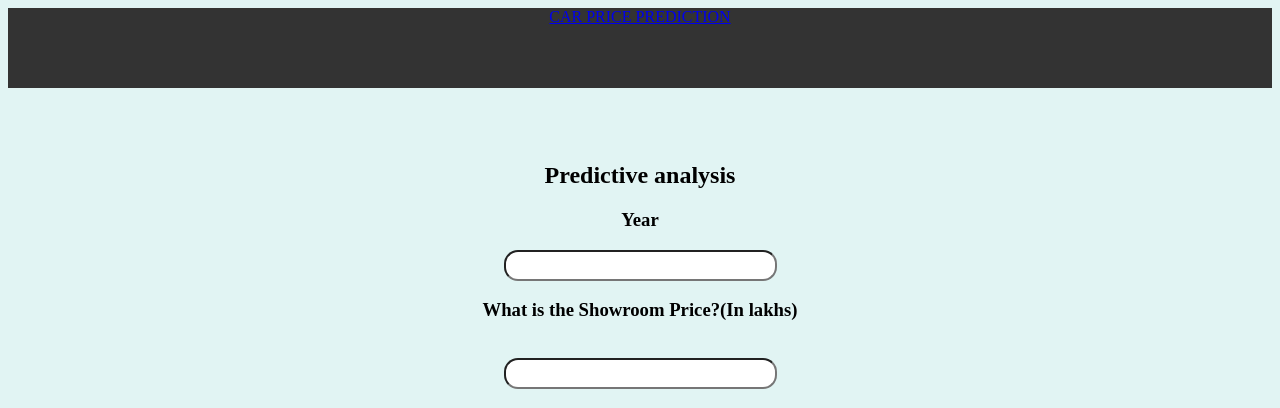
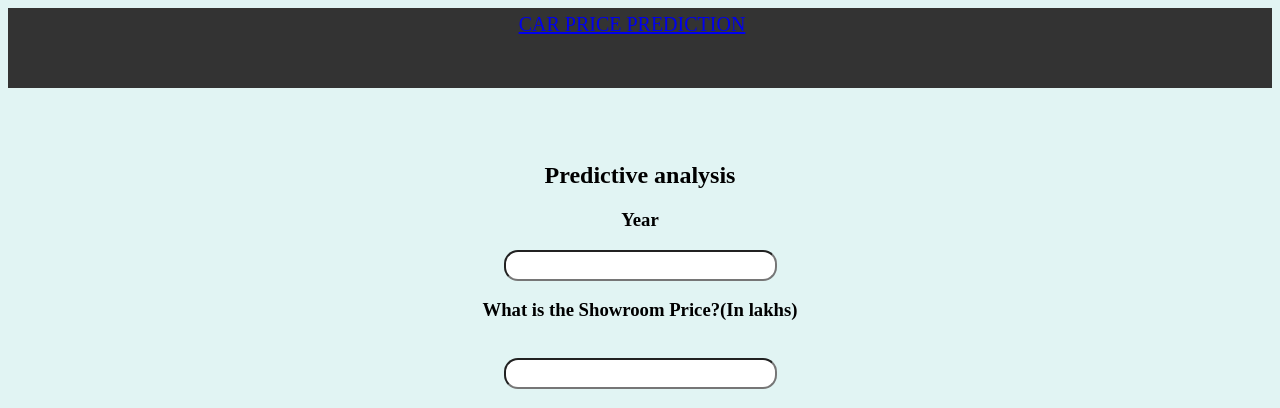
Before and after one commit to GattemBharath/Car-Price-Prediction, a Flask app: page / in a window 1280 px wide. Shown: the top 408 px of the page. Run offline with Flask 2, Linux system fonts and the light colour scheme; parts of the project's set-up code (start-up, migrations or seed data) failed here and were passed over.

Commit message:
Update index.html

```diff
--- a/templates/index.html
+++ b/templates/index.html
@@ -65,6 +65,15 @@
             text-align: center;
             padding: 0px;
         }
+         .navbar-brand {
+           display: inline-block;
+           padding-top: .3125rem;
+           padding-bottom: .3125rem;
+           margin-right: 1rem;
+           font-size: 1.25rem;
+           line-height: inherit;
+           white-space: nowrap;
+         }
         .navbar-fixed-top {
               min-height: 80px;
        }
```
